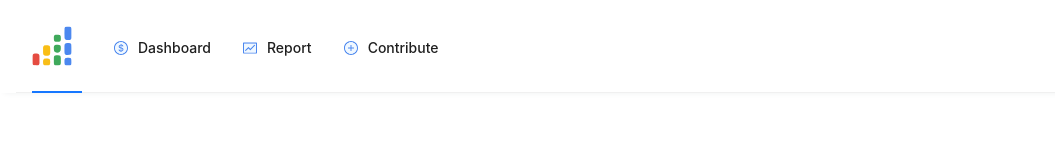
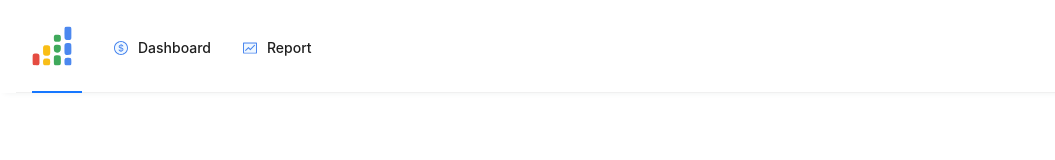
Before and after one commit to egytech-fyi/egytech-fyi, a React (Vite) app: page / in a window 1280 px wide. Shown: the top 160 px of the page, without its empty margins (0-1055 px from the left). Built offline with nearby package versions, Linux system fonts and the light colour scheme.

Commit message:
chore: remove the contribute page for now

```diff
--- a/src/components/NavBar.tsx
+++ b/src/components/NavBar.tsx
@@ -1,4 +1,4 @@
-import { DollarTwoTone, FundTwoTone, MenuOutlined, PlusCircleTwoTone } from '@ant-design/icons'
+import { DollarTwoTone, FundTwoTone, MenuOutlined } from '@ant-design/icons'
 import { twoToneColor } from '@constants'
 import '@styles/Navbar.styles.scss'
 import { Button, Layout, Menu } from 'antd'
@@ -51,12 +51,6 @@ export const Navbar = ({ handleOpenDrawer }: NavbarProps) => {
           icon={<FundTwoTone twoToneColor={twoToneColor} />}>
           <Link to='/report'>Report</Link>
         </Menu.Item>
-        <Menu.Item
-          className='navbar-menu-item'
-          key='/contribute'
-          icon={<PlusCircleTwoTone twoToneColor={twoToneColor} />}>
-          <Link to='/contribute'>Contribute</Link>
-        </Menu.Item>
       </Menu>
       {isReport && (
         <Button
```
